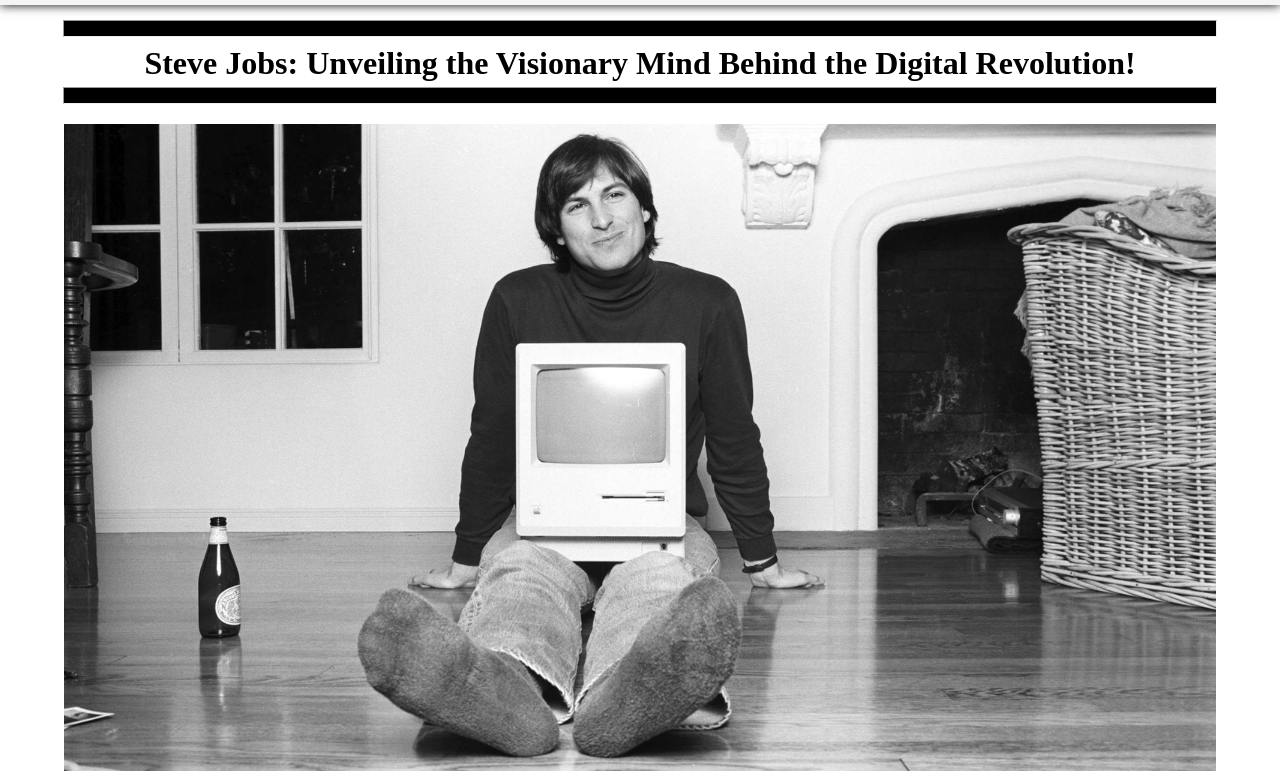
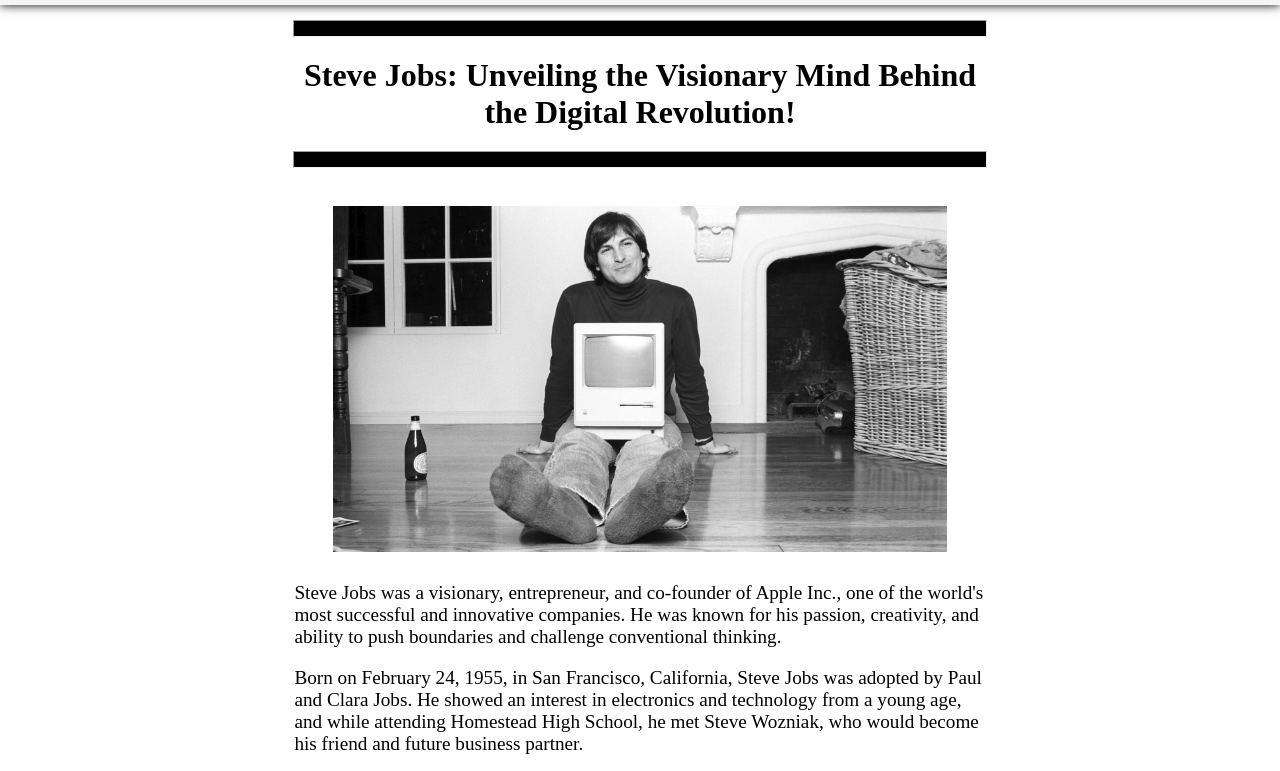
Before and after one commit to Pranav-Kiruthik/Blog-page-using-html-and-css, a plain HTML site: page index.html in a window 1280 px wide. Shown: the part 50-821 px from the top of the page. Drawn offline with Linux system fonts and the light colour scheme.

Commit message:
Add files via upload

```diff
--- a/index.html
+++ b/index.html
@@ -12,6 +12,7 @@
             Bloggy
         </h1>
     </header>
+    <div class="body">
     <hr>
     <h2>
       Steve Jobs: Unveiling the Visionary Mind Behind the Digital Revolution!
@@ -83,5 +84,6 @@
         </div>
       </div>
     </div>
+    </div>
   </body>
 </html>
--- a/style.css
+++ b/style.css
@@ -52,3 +52,17 @@ p
     font-style: italic;
     font-size: 1.1rem;
 }
+@media only screen and (min-width:1000px) {
+    .body{
+        width:min(60%);
+        margin-left:auto;
+        margin-right: auto;
+    }
+    img{
+        width: min(80%);
+        margin-top: 5%;
+    }
+    h2{
+        margin: 20px auto 20px auto;
+    }
+}
```
